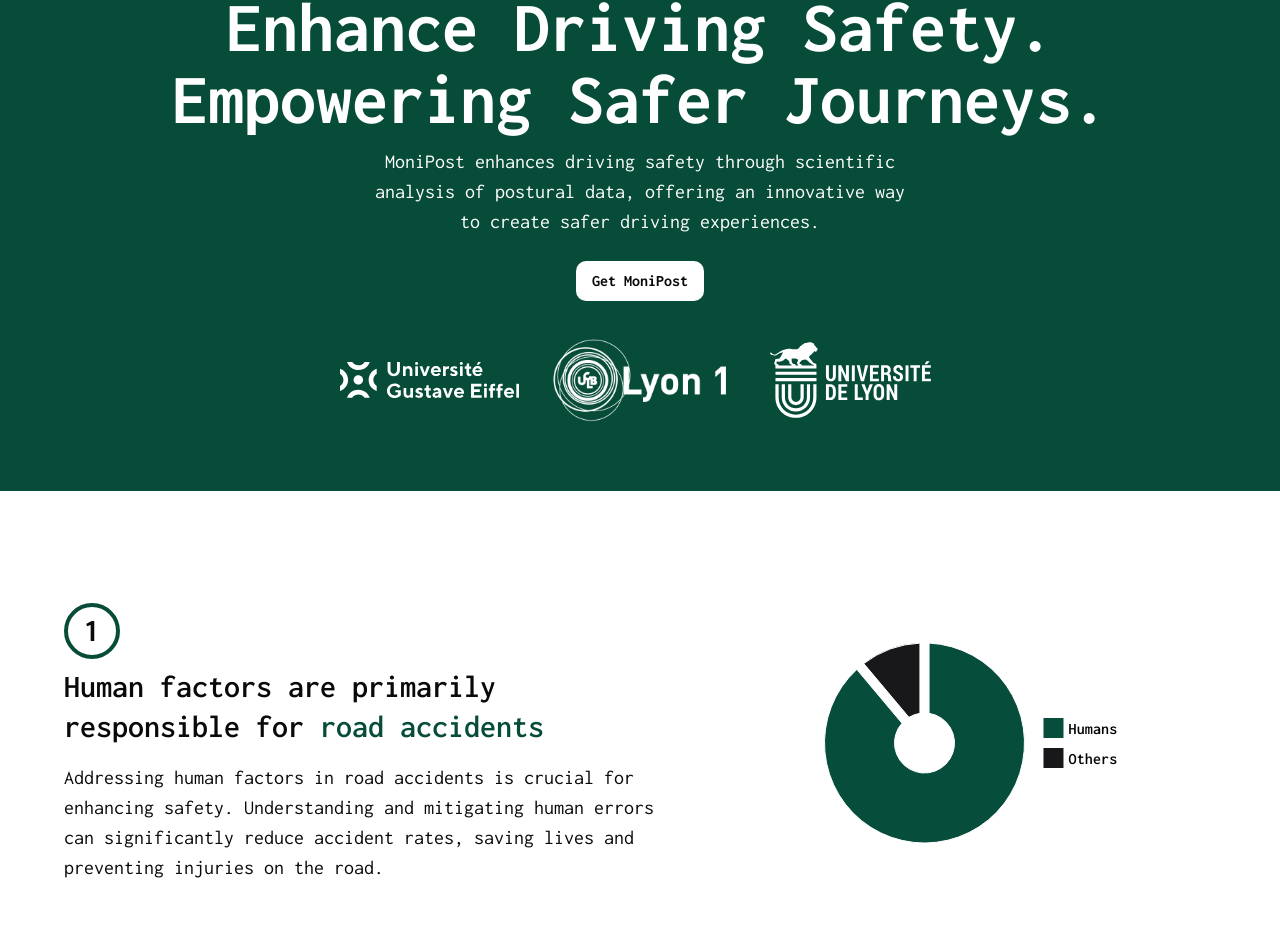
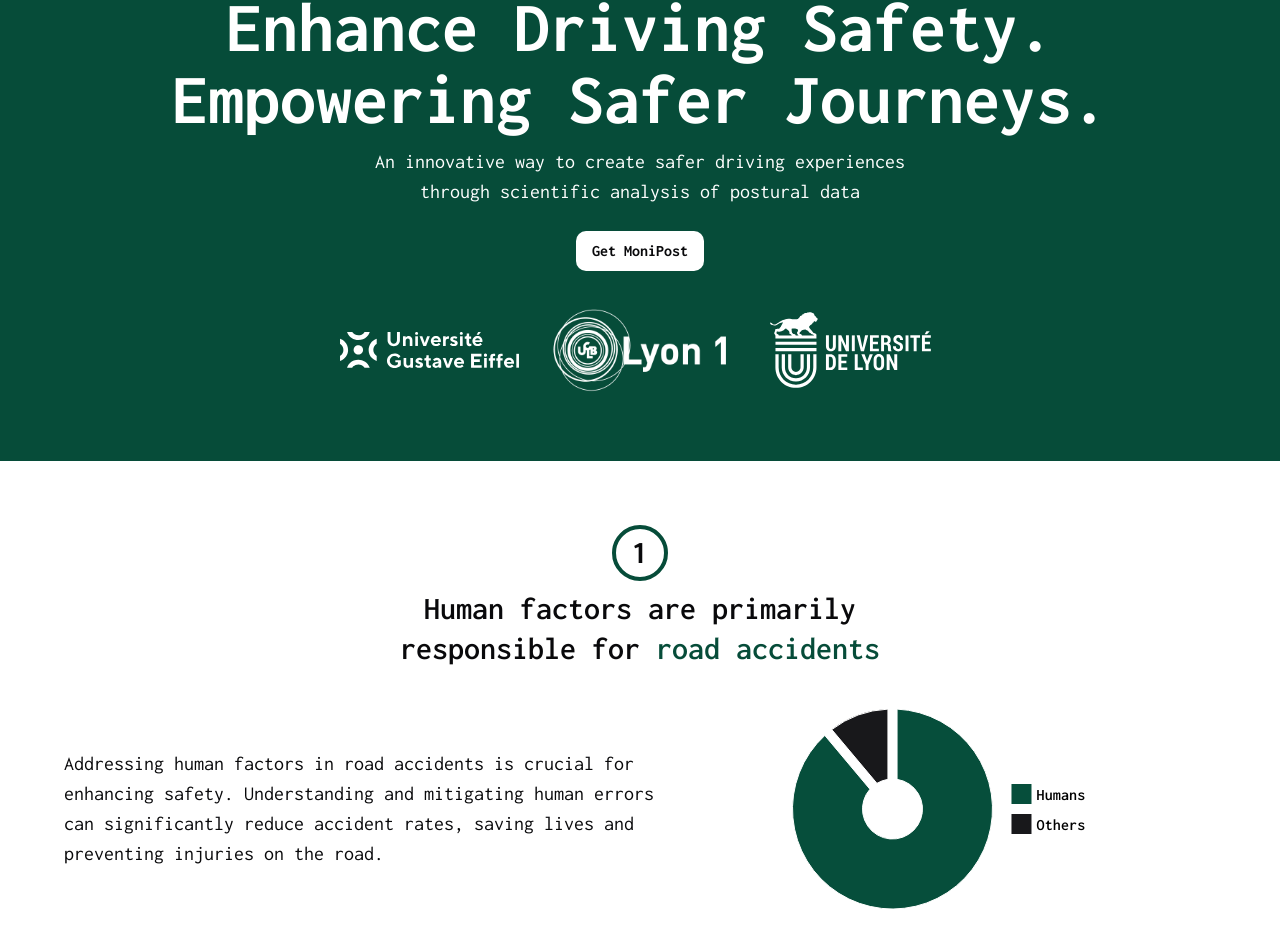
Before and after one commit to SebastienLaurentt/MoniPost, a Next.js app: page / in a window 1280 px wide. Shown: the part 223-1175 px from the top of the page. Built offline with nearby package versions, Linux system fonts and the light colour scheme.

Commit message:
bunch of display update

```diff
--- a/app/page.tsx
+++ b/app/page.tsx
@@ -9,7 +9,6 @@ export default function Home() {
   return (
     <main>
       <Hero />
-      {/* <Supports /> */}
       <Background />
       <Dms />
       <PosturalArgument />
--- a/components/Hero.tsx
+++ b/components/Hero.tsx
@@ -61,9 +61,8 @@ const Hero = () => {
             id="hero-description"
             className="mx-auto w-[340px] text-[14px] opacity-0 md:w-[540px] md:text-md"
           >
-            MoniPost enhances driving safety through scientific analysis of
-            postural data, offering an innovative way to create safer driving
-            experiences.
+            An innovative way to create safer driving experiences through
+            scientific analysis of postural data
           </p>
         </div>
         <Button id="hero-button" className="font-bold opacity-0">
--- a/components/Sections/Background.tsx
+++ b/components/Sections/Background.tsx
@@ -15,13 +15,13 @@ const Background = () => {
     const tl = gsap.timeline({
       scrollTrigger: {
         trigger: "#background-section",
-        start: "top center+=100",
+        start: "top center+=300",
       },
     });
     tl.fromTo(
       "#background-element1",
       { opacity: 0, y: 20 },
-      { opacity: 1, y: 0, duration: 1 }
+      { opacity: 1, y: 0, duration: 1, delay: 0.8 }
     );
     tl.fromTo(
       "#background-element2",
@@ -38,7 +38,7 @@ const Background = () => {
     tl.fromTo(
       "#background-element4",
       { opacity: 0, y: 20 },
-      { opacity: 1, y: 0, duration: 1, delay: 0.3},
+      { opacity: 1, y: 0, duration: 1, delay: 0.3 },
       "<"
     );
 
@@ -49,10 +49,9 @@ const Background = () => {
   }, []);
 
   return (
-    <Section id="background-section" marginTop={true}>
-      <div className="flex flex-col gap-y-6 md:flex-row md:items-center lg:gap-x-16">
-        <div className="md:w-1/2 lg:w-[600px]">
-          <div className="flex flex-row justify-center xl:justify-start">
+    <Section id="background-section" classname="mt-12 xl:mt-16">
+      <div className="flex flex-col md:items-center">
+        <div className="flex flex-row justify-center">
           <span
             id="background-element1"
             className="mb-2 rounded-full border-4 border-primary px-3 text-lg font-extrabold opacity-0 xl:px-4 xl:text-2xl"
@@ -64,24 +63,25 @@ const Background = () => {
           id="background-element2"
           title="Human factors are primarily responsible for"
           titleHighlight="road accidents"
-            classname="opacity-0 mx-auto xl:text-left"
-            textPosition="text-center xl:text-left items-center"
+          classname="opacity-0 mx-auto"
+          textPosition="text-center items-center"
         />
+        <div className="flex flex-col lg:mt-6 lg:w-full lg:flex-row lg:items-center">
           <p
             id="background-element3"
-            className="text-center text-sm opacity-0 md:text-left md:text-md"
+            className="mb-4 text-center text-sm opacity-0 md:text-md lg:w-[600px] lg:text-left xl:mb-0"
           >
             Addressing human factors in road accidents is crucial for enhancing
             safety. Understanding and mitigating human errors can significantly
             reduce accident rates, saving lives and preventing injuries on the
             road.
           </p>
-        </div>
           <div
             id="background-element4"
-          className="w-[350px] opacity-0 xl:mx-auto 2xl:w-[609px]"
+            className="w-[350px] opacity-0 md:mx-auto 2xl:w-[609px]"
           >
             <HumansFactors />
+          </div>
         </div>
       </div>
     </Section>
--- a/components/Sections/Dms.tsx
+++ b/components/Sections/Dms.tsx
@@ -52,8 +52,8 @@ const Dms = () => {
 
   return (
     <Section id="dms-section" marginTop={true}>
-      <div className="flex flex-col gap-y-4 lg:flex-row-reverse lg:items-center lg:gap-x-16">
-        <div className="lg:w-3/4">
+      <div className="flex flex-col gap-y-4 lg:items-center lg:gap-x-16 xl:flex-row-reverse">
+        <div className="xl:w-3/4">
           <div className="flex flex-row justify-center xl:justify-start">
             <span
               id="dms-element1"
@@ -71,7 +71,7 @@ const Dms = () => {
           />
           <p
             id="dms-element3"
-            className="text-center text-sm opacity-0 md:text-md lg:text-left"
+            className="text-center text-sm opacity-0 md:text-md xl:text-left"
           >
             Driver monitoring systems, or DMS, are emerging as a promising
             technology to assess a driver&apos;s attention and behavior while
--- a/components/Sections/PosturalArgument.tsx
+++ b/components/Sections/PosturalArgument.tsx
@@ -49,8 +49,8 @@ const PosturalArgument = () => {
 
   return (
     <Section id="postural-section" marginTop={true} marginBottom={true}>
-      <div className="flex flex-col gap-y-4 lg:flex-row lg:items-center lg:gap-x-16">
-        <div className="lg:w-3/4">
+      <div className="flex flex-col gap-y-4 lg:items-center lg:gap-x-16 xl:flex-row">
+        <div className="xl:w-3/4">
           <div className="flex flex-row justify-center xl:justify-start">
             <span
               id="postural-element1"
@@ -68,7 +68,7 @@ const PosturalArgument = () => {
           />
           <p
             id="postural-element3"
-            className="text-center text-sm opacity-0 md:text-md lg:text-left"
+            className="text-center text-sm opacity-0 md:text-md xl:text-left"
           >
             To address the lack of data, we were able to establish a
             large-scale, high-quality annotated dataset within the
```
Lines whose indentation alone changed are shown as unchanged.
